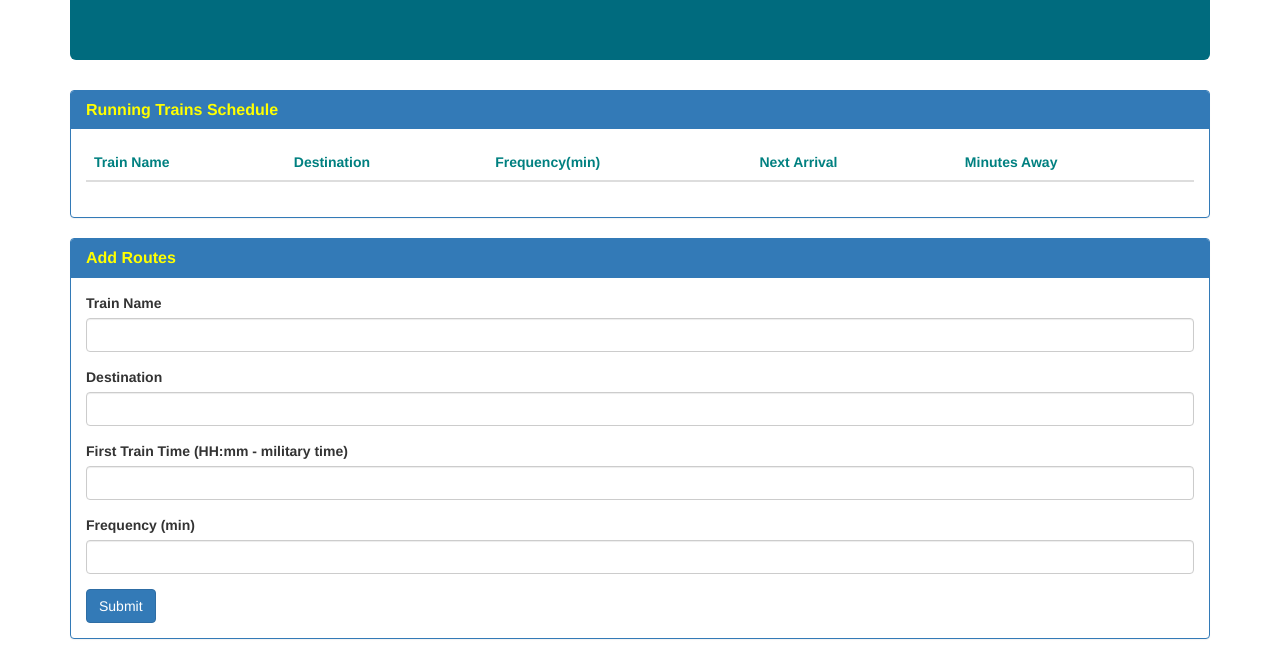
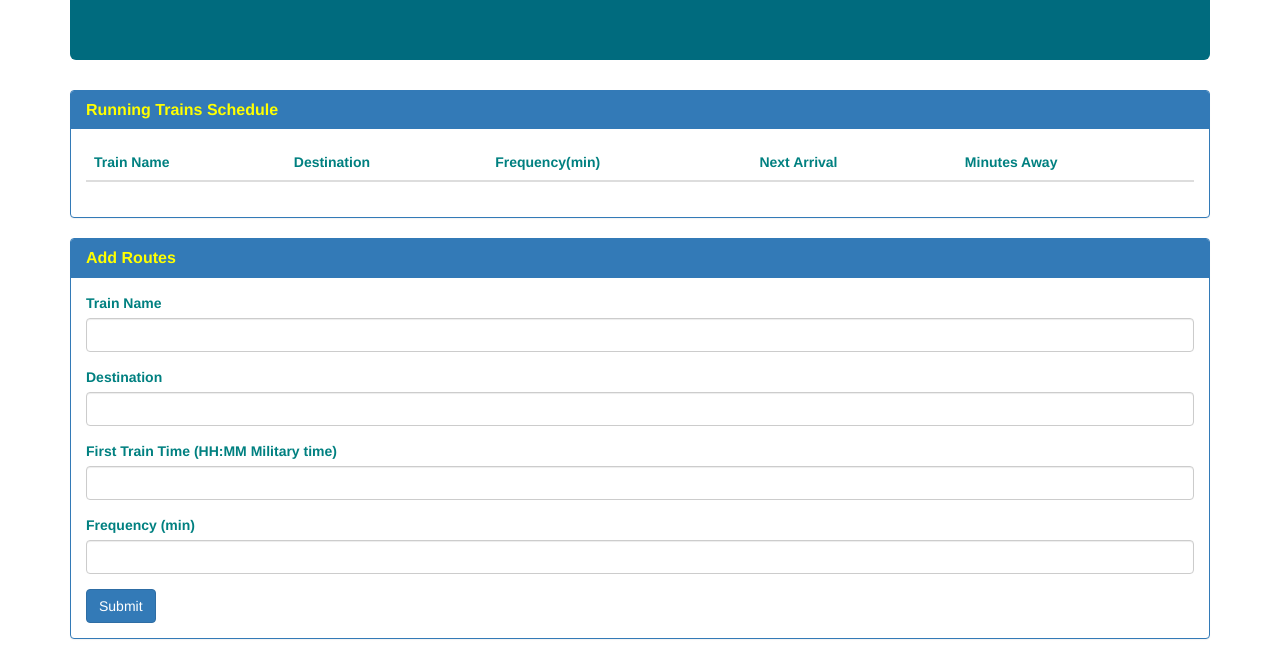
Before and after one commit to Teme7/Train-Scheduler-Firebase, a plain HTML site: page index.html in a window 1280 px wide. Shown: the part 187-846 px from the top of the page. Drawn offline with nearby package versions, Linux system fonts and the light colour scheme; no server answers.

Commit message:
12th push

```diff
--- a/index.html
+++ b/index.html
@@ -49,22 +49,22 @@
 				<form>
 					<!-- input textboxes -->
 					<div class="form-group">
-						<label for="">Train Name</label>
+						<label for="" style="color: teal">Train Name</label>
 						<input type="text" class="form-control" id="nameInput">
 					</div>
 
 					<div class="form-group">
-						<label for="">Destination</label>
+						<label for="" style="color: teal">Destination</label>
 						<input type="text" class="form-control" id="destinationInput">
 					</div>
 
 					<div class="form-group">
-						<label for="">First Train Time (HH:mm - military time)</label>
+						<label for="" style="color: teal">First Train Time (HH:MM  Military time)</label>
 						<input type="text" class="form-control" id="firstTrainInput">
 					</div>
 
 					<div class="form-group">
-						<label for="">Frequency (min)</label>
+						<label for="" style="color: teal">Frequency (min)</label>
 						<input type="text" class="form-control" id="frequencyInput">
 					</div>
 
```
